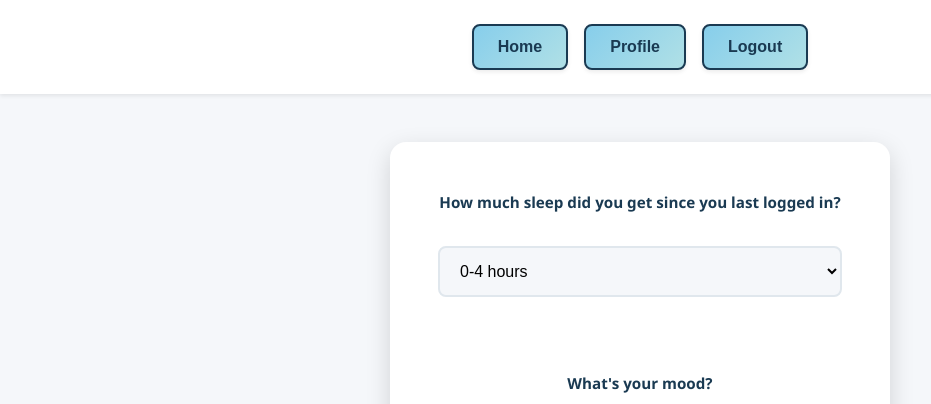
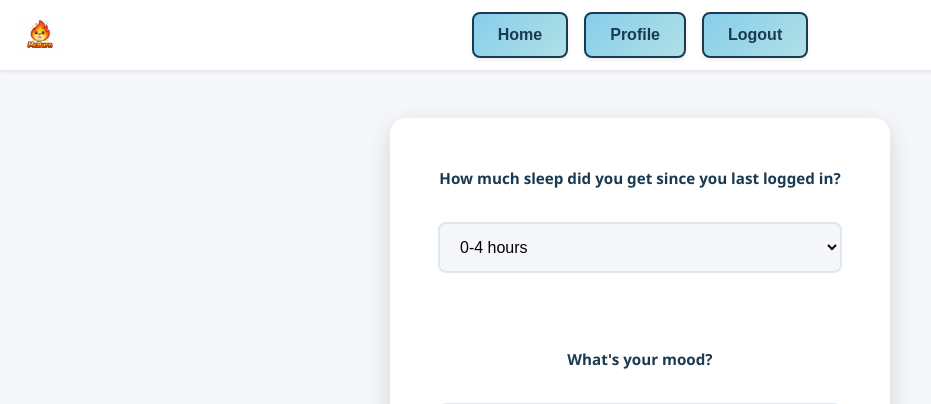
Before and after one commit to zcoder365/AntiBurnout-McHacks13, a Flask app: page /track in a window 1280 px wide. Shown: the top 404 px of the page, without its empty margins (0-931 px from the left). Run offline with Flask 3, Linux system fonts and the light colour scheme.

Commit message:
update navbar and logo

```diff
--- a/static/styles.css
+++ b/static/styles.css
@@ -59,6 +59,25 @@ nav button:hover {
     color: var(--white);
     transform: translateY(-2px);
     box-shadow: var(--shadow-md);
+}
+
+.navbar {
+    position: relative;
+    display: flex;
+    justify-content: center;
+    align-items: center;
+    height: 70px;
+}
+
+.nav-logo {
+    position: absolute;
+    left: 20px;
+    height: 40px;
+}
+
+.nav-center {
+    display: flex;
+    gap: 16px;
 }
 
 /* form styling */
--- a/templates/base.html
+++ b/templates/base.html
@@ -11,7 +11,9 @@
 
     <body align="center">
 
-        <nav>
+        <nav class="navbar">
+            <img src="/static/assets/logo1.png" alt="logo" class="nav-logo">
+
             <a href="/home"><button>Home</button></a>
             <a href="/profile"><button>Profile</button></a>
             <a href="/logout"><button>Logout</button></a>
```
